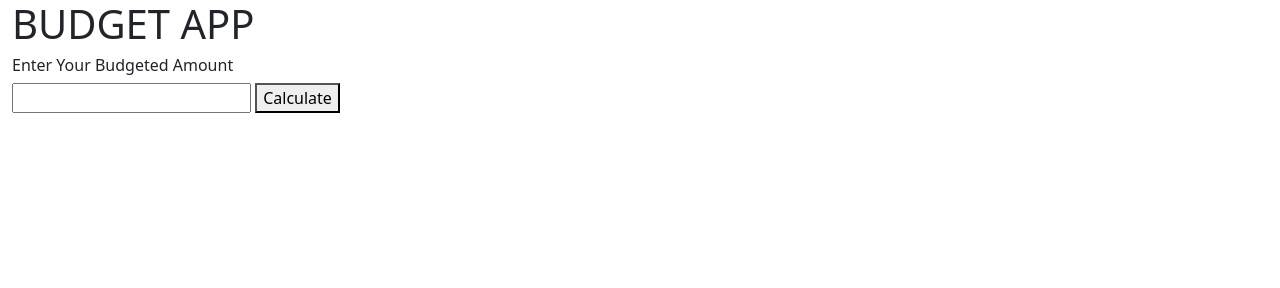
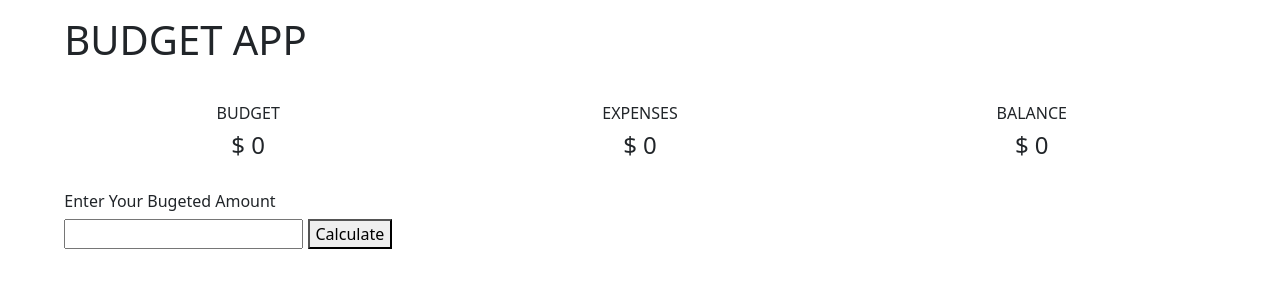
Before and after one commit to mxrtydluffy/Budget-Tracker-Accessibility, a plain HTML site: page HTML/app.html in a window 1280 px wide. Drawn offline with nearby package versions, Linux system fonts and the light colour scheme.

Commit message:
Displayed Budget, Expenses & Balance

```diff
--- a/HTML/app.html
+++ b/HTML/app.html
@@ -11,20 +11,61 @@
 <body>
     <div class="container-fluid">
         <div class="row">
-            <!-- Title -->
-            <h1 class="text-uppercase">Budget App</h1>
+            <!-- Where JavaScript info goes -->
         </div>
+            <div class="col-11 mx-auto pt-3">
+                <!--Title-->
+                <h1 class="text-uppercase mb-4">Budget App</h1>
                 <div class="row">
-            <!--Budget JS info-->
+                    <div class=""> <!--col-md-7-->
+                        <!--Budget Expenses Balance-->
+                        <div class="row my-3">
+                            <div class="col-4 text-center mb-2">
+                                <!--Budget-->
+                                <h6 class="text-uppercase info-title">Budget</h6>
+                                <span class="budget-icon">
+                                    <!-- <i>Insert icon here</i> -->
+                                </span>
+                                <h4 class="text-uppercase mt-2 budget"> <!--Remember to put ID here-->
+                                    <span>$ </span>
+                                    <span id="budget-amount">0</span>
+                                </h4>
+                            </div>
+                            <div class="col-4 text-center">
+                                <h6 class="text-uppercase info-title">Expenses</h6>
+                                <span class="expense-icon">
+                                    <!-- <i>Insert icon here</i> -->
+                                </span>
+                                <h4 class="text-uppercase mt-2 expense">    <!--Remember to put ID here-->
+                                    <span>$ </span>
+                                    <span>0</span>  <!--Remember to put ID here-->
+                                </h4>
+                            </div>
+                            <div class="col-4 text-center">
+                                <h6 class="text-uppercase info-title">Balance</h6>
+                                <span class="balance-icon">
+                                    <!-- <i>Insert icon here</i> -->
+                                </span>
+                                <h4 class="text-uppercase mt-2 balance">    <!--Remember to put ID here-->
+                                    <span>$ </span>
+                                    <span>0 </span> <!--Remember to put ID here-->
+                                </h4>
+                            </div>
+                        </div>
+                    </div>
+                </div>
 
-            <!--Buget Form-->
+
+                <!--Budget Form-->
                 <form action="">
-                <h6 class="text-capitalize">Enter Your Budgeted Amount</h6>
+                    <h6 class="text-capitalize">Enter your Bugeted Amount</h6>
                     <div class="form-group">
                         <input type="number">
                         <button type="submit">Calculate</button>
                     </div>
                 </form>
+
+
             </div>
     </div>
 </body>
```
Lines whose indentation alone changed are shown as unchanged.
